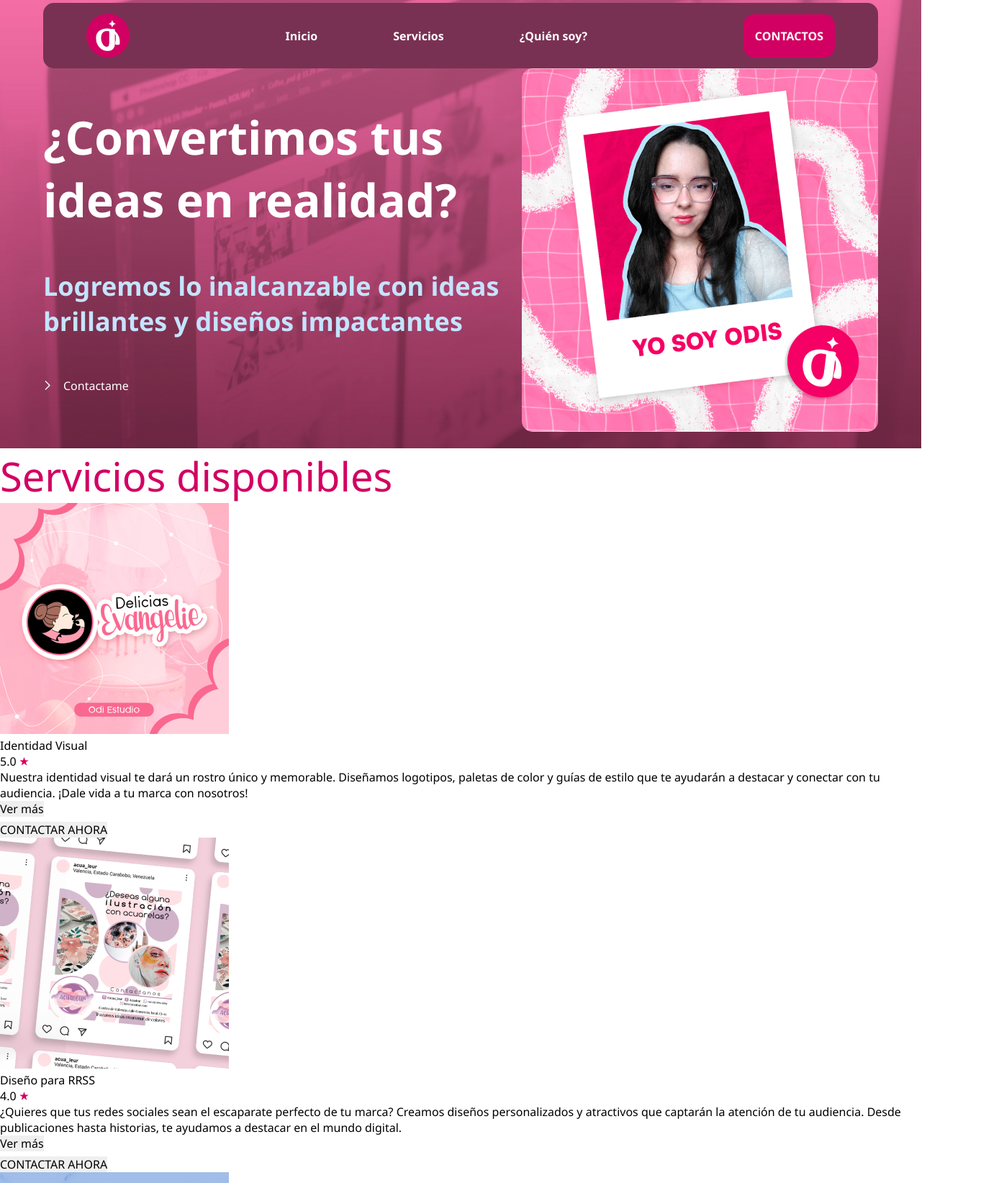
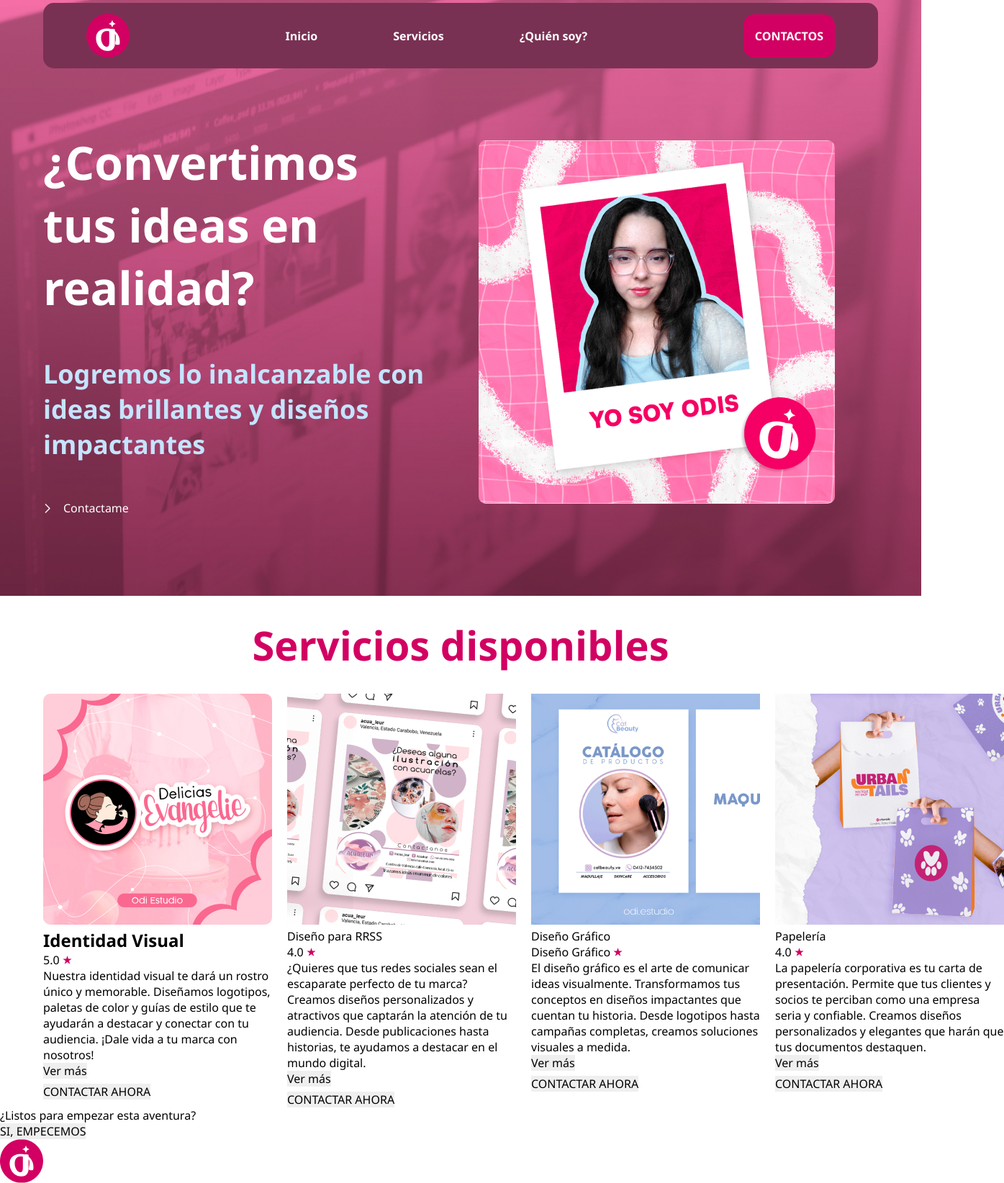
Before and after one commit to Angelie52/OdisEstudio, a plain HTML site: page index.html in a window 1280 px wide. Shown: the part 19-1663 px from the top of the page at 72% size, 1395 px wide, since content can reach past the window. Drawn offline with Linux system fonts and the light colour scheme.

Commit message:
feat: 💄 card styles process

```diff
--- a/index.html
+++ b/index.html
@@ -32,31 +32,30 @@
             </nav>
         </header>
         <section class="jumbotron">
-
             <div class="jumbotron__container">
-
                 <h1 class="jumbotron__container__title">¿Convertimos tus ideas en realidad?</h1>
                 <p class="jumbotron__container__parrafo">Logremos lo inalcanzable con ideas brillantes y diseños impactantes</p>
                 <button class="jumbotron__container__button">
                     <img src="assets/Icono1.svg" alt="">
                     Contactame
                 </button>
-
             </div>
-            <img src="assets/Foto principal.jpg" alt="diseñadora grafica" class="jumbotron__container__imagen">
+            <div class="jumbotron__container__imagen">
+                <img src="assets/Foto principal.jpg" alt="diseñadora grafica" class="jumbotron__container__imagen__style">
+            </div>
         </section>
     </div>
     <section class="card-section">
         <h2 class="card__title">Servicios disponibles</h2>
-        <div class="card-container">
+        <div class="card__container">
             <div class="card">
-                <div class="card__image">
-                    <img src="assets/Identidad Visual.jpg" alt="diseño de un identidad visual para una marca">
+                <div class="card-container-img">
+                    <img src="assets/Identidad Visual.jpg" alt="diseño de un identidad visual para una marca" class="card__container__image">
                 </div>
-                <div>
+                <div class="card-container-parrafos">
                     <div>
-                        <h3>Identidad Visual</h3>
-                        <div>
+                        <h3 class="card__container__title">Identidad Visual</h3>
+                        <div class="card__container__puntuacion">
                             <span>5.0</span>
                             <img src="assets/estrella.png" alt="forma de una estrella fucsia">
                         </div>
@@ -76,9 +75,9 @@
                 </div>
             </div>
             <div class="card">
-                <div>
+                <div class="card-container-img">
                     <img src="assets/Diseño para RRSS.jpg"
-                        alt="plantilla de una publicación de instagram que promociona diseños para redes sociales">
+                        alt="plantilla de una publicación de instagram que promociona diseños para redes sociales" class="card__image">
                 </div>
                 <div>
                     <div>
@@ -88,9 +87,7 @@
                             <img src="assets/estrella.png" alt="estrella color fucsia">
                         </div>
                     </div>
-                    <p>¿Quieres que tus redes sociales sean el escaparate perfecto de tu marca? Creamos diseños
-                        personalizados y atractivos que captarán la atención de tu audiencia. Desde publicaciones hasta
-                        historias, te ayudamos a destacar en el mundo digital.</p>
+                    <p>¿Quieres que tus redes sociales sean el escaparate perfecto de tu marca? Creamos diseños personalizados y atractivos que captarán la atención de tu audiencia. Desde publicaciones hasta historias, te ayudamos a destacar en el mundo digital.</p>
                 </div>
                 <div>
                     <div>
@@ -103,9 +100,9 @@
                 </div>
             </div>
             <div class="card">
-                <div>
+                <div class="card-container-img">
                     <img src="assets/Diseño Gráfico.jpg"
-                        alt="diseño de un catalago que presenta el servicio de diseño Gráfico">
+                        alt="diseño de un catalago que presenta el servicio de diseño Gráfico" class="card__image">
                 </div>
                 <div>
                     <div>
@@ -130,8 +127,8 @@
                 </div>
             </div>
             <div class="card">
-                <div>
-                    <img src="assets/Papeleria.jpg" alt="diseño de una bolsa para una tienda de mascotas">
+                <div class="card-container-img">
+                    <img src="assets/Papeleria.jpg" alt="diseño de una bolsa para una tienda de mascotas" class="card__image">
                 </div>
                 <div>
                     <div>
--- a/style.css
+++ b/style.css
@@ -13,7 +13,7 @@
     padding: 15px 60px;
     background-color: #793153;
     border-radius: 15px;
-    backdrop-filter: blur(10px);
+    backdrop-filter: blur(20px);
 }
 .navbar__nav { /* esta es la barra de navegacion*/
     display: flex;
@@ -70,32 +70,42 @@
     background: unset;
     color: #ffff;
     display: flex;
-
     align-items: center;
     gap: 16px;
 }
 
 .jumbotron__container__imagen {
-    border-radius: 15px;
-    gap: ;
+    padding: 100px 60px;
+    gap: 10px;
 
+}
+
+.jumbotron__container__imagen__style {
+    border-radius: 10px;
 }
 
 .card__title {
     font-size: 56px;
-    font-family: 700;
+    font-weight: bold;
     color: #D20062;
+    gap: 10px;
     display: flex;
-    align-items: center;
+    justify-content: center;
+    padding: 30px 107px;
 
 }
 
 .card__container {
     display: flex;
-    gap: 20px;
-    justify-content: start;
+    gap: 21px;
+    padding: 0 60px;
 }
 
-.card {
+.card__container__image {
+    border-radius: 10px;
+}
 
+.card__container__title {
+    font-size: 24px;
+    font-weight: bold;
 }
```
